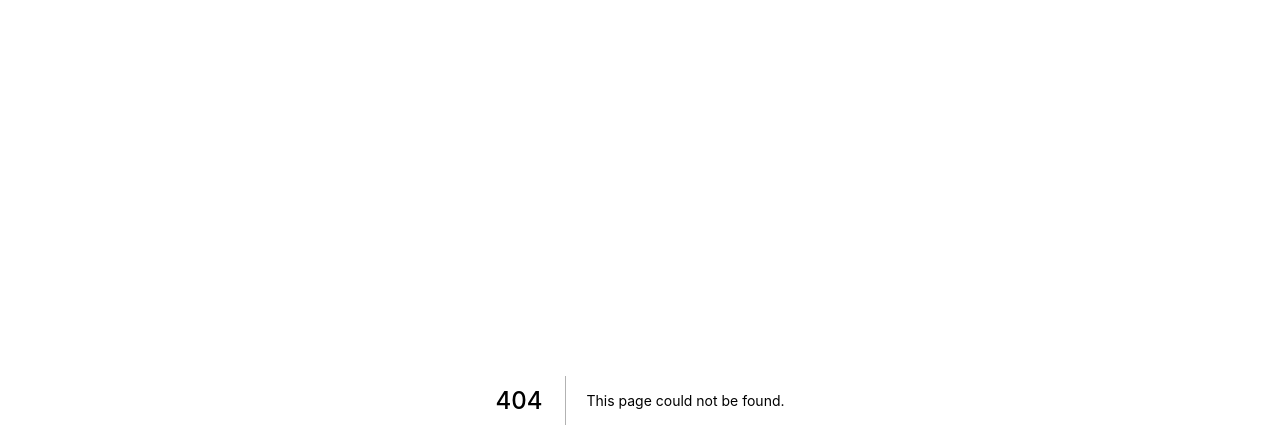
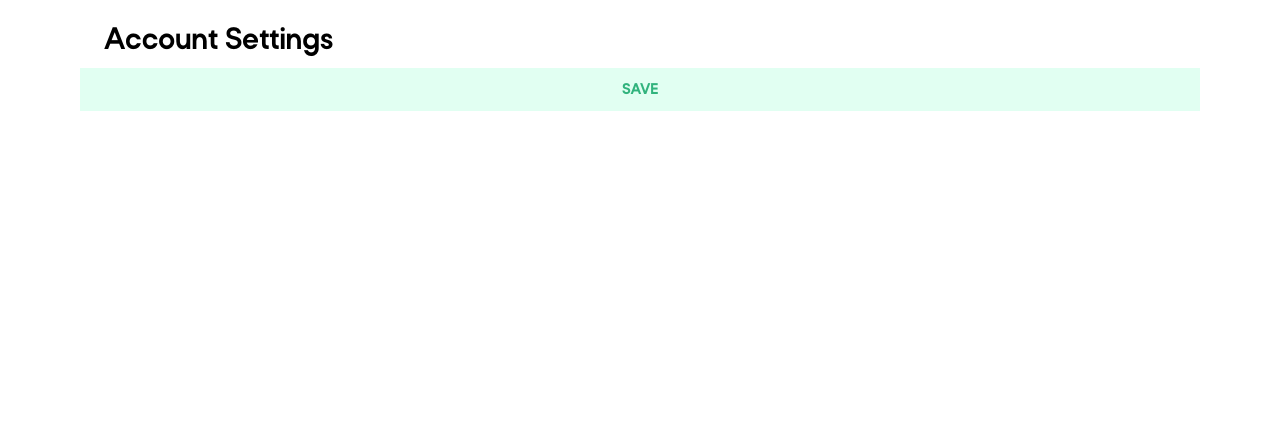
Before and after one commit to majidomore/next-tailwind-amber, a Next.js app: page /accountsettings in a window 1280 px wide. Before the commit this address had no page. Shown: the top 448 px of the page. Built offline with nearby package versions, Linux system fonts and the light colour scheme; what tailwindcss-debug-screens would draw is missing.

Commit message:
account page started

```diff
--- /dev/null
+++ b/components/AccountHeader.tsx
@@ -0,0 +1,28 @@
+import React from "react";
+import { Logo } from "./Icons";
+import MenuButton from "./MenuButton";
+
+type Props = {
+  name?: string;
+};
+
+const AccountHeader = ({ name }: Props) => {
+  return (
+    <div>
+      <div className="flex space-x-6">
+        <div className="flex items-center space-x-4">
+          <MenuButton />
+          <Logo />
+        </div>
+        <h2 className="text-[32px] font-rota_extrabold mt-2">
+          Account Settings
+        </h2>
+      </div>
+      <button className="bg-soft_green text text-jungle_green w-full h-[43px] mt-2 font-rota_black">
+        SAVE
+      </button>
+    </div>
+  );
+};
+
+export default AccountHeader;
--- /dev/null
+++ b/pages/accountsettings.tsx
@@ -0,0 +1,13 @@
+import { NextPage } from "next";
+import React from "react";
+import AccountHeader from "~/components/AccountHeader";
+
+const AccountSettings: NextPage = () => {
+  return (
+    <div className="container mx-auto pt-4">
+      <AccountHeader />
+    </div>
+  );
+};
+
+export default AccountSettings;
--- a/tailwind.config.js
+++ b/tailwind.config.js
@@ -55,6 +55,8 @@ module.exports = {
         soft_grey: "#999A9C",
         soft_black: "#222222",
         darky_blue: "#2856F9",
+        soft_green: "#E1FFF2",
+        jungle_green: "#31B37D",
       },
     },
   },
```
